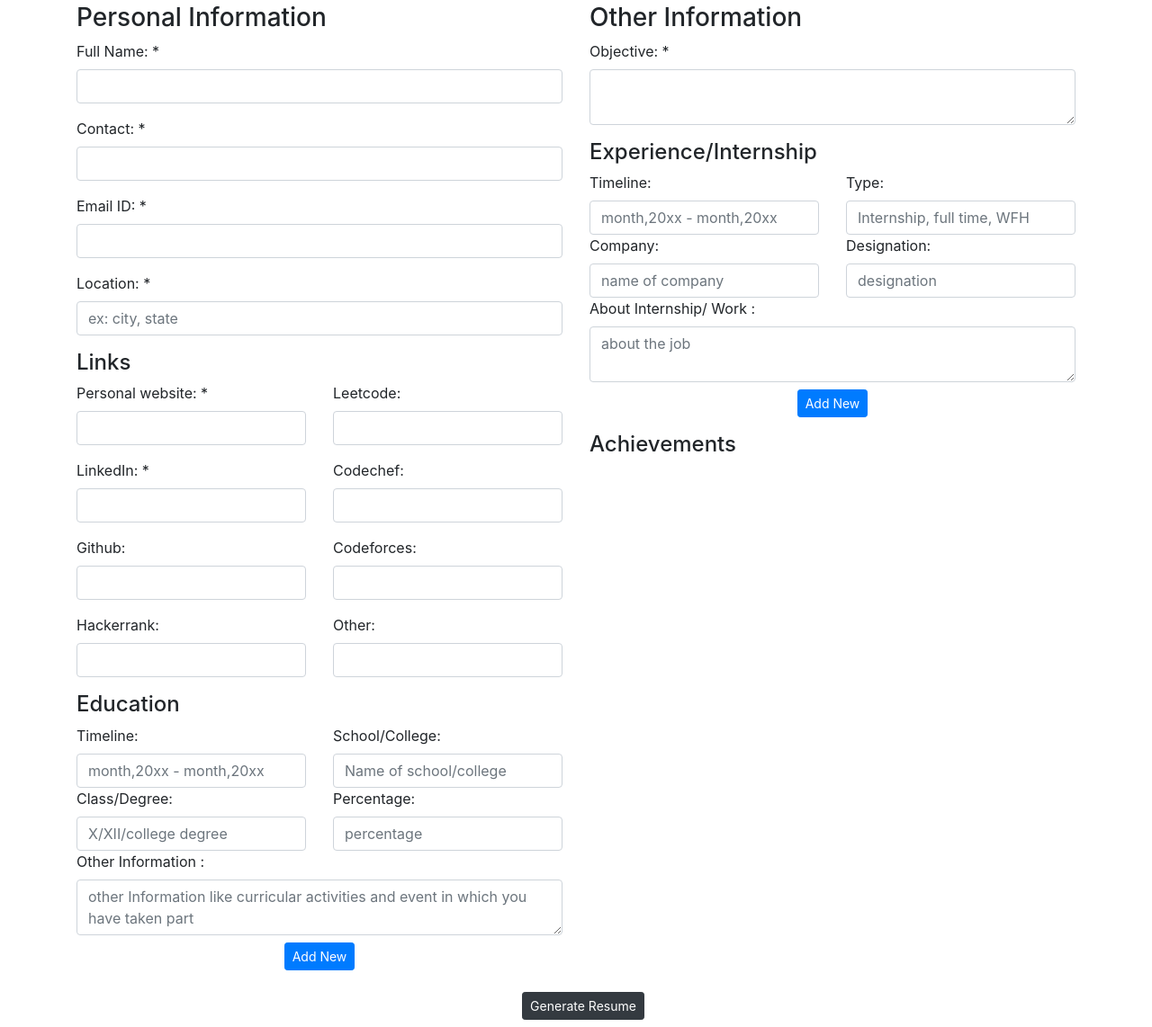
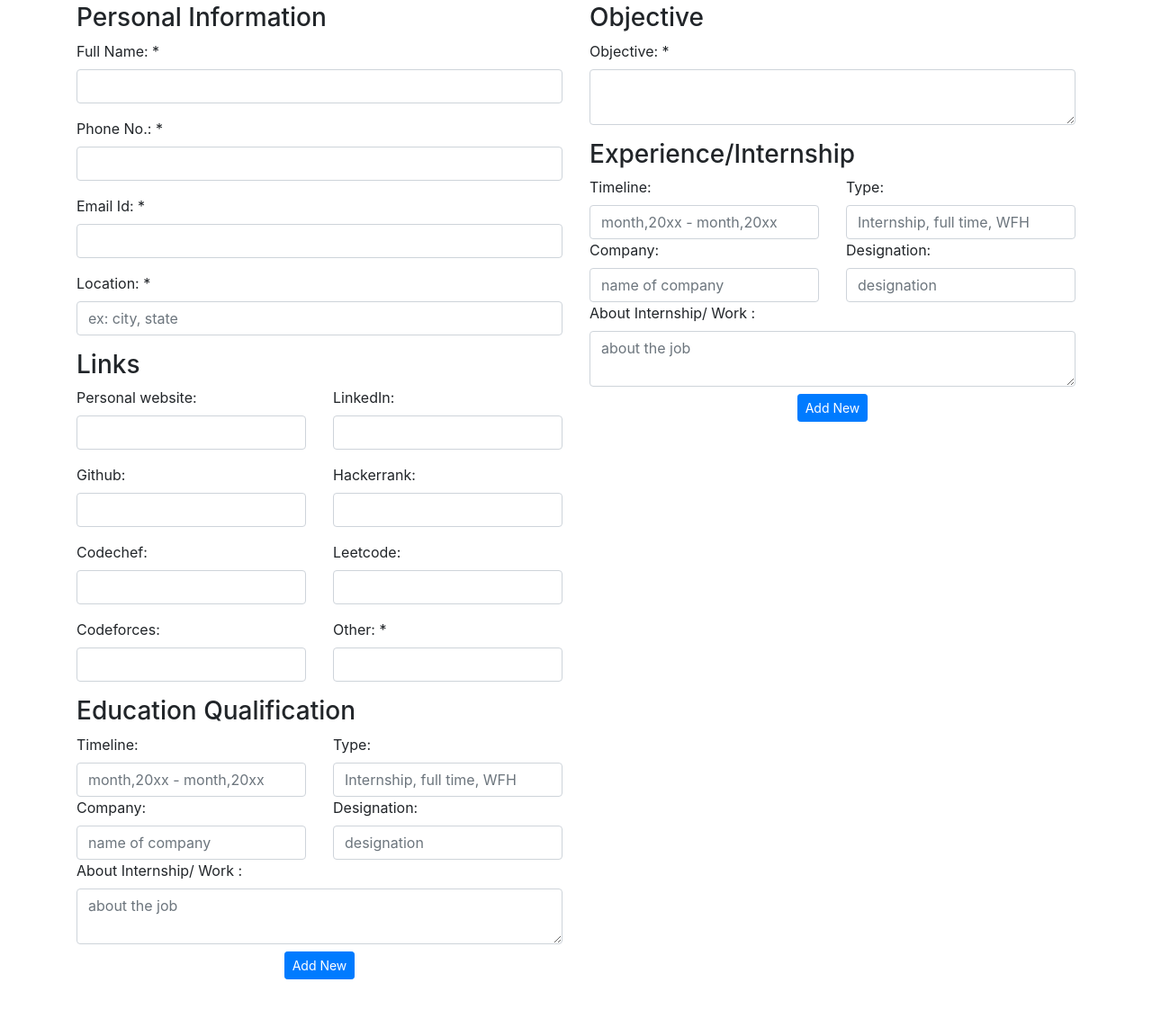
Before and after one commit to ajaypradhan/resume-builder, a plain HTML site: page index.html in a window 1280 px wide. Shown: the part 61-1203 px from the top of the page at 90% size. After the commit the page ends 1166 px from the top, so only its background shows below. Drawn offline with nearby package versions, Linux system fonts and the light colour scheme.

Commit message:
changes is html

```diff
--- a/index.html
+++ b/index.html
@@ -15,25 +15,26 @@
     <link rel="stylesheet" href="./style.css" />
     <title>Resume Builder</title>
   </head>
+
   <body>
     <div class="container">
       <h1 class="text-center my-2">Resume Builder</h1>
-
       <div class="row">
-        <!-- first column -->
-        <div class="col-md-6 col-xs-6">
+        <div class="col-md-6">
+          <!-- left column -->
+          <div id="personal-info">
             <h3>Personal Information</h3>
             <div class="form-group">
               <label for="full-name">Full Name: *</label>
-            <input type="text" id="full-name" class="form-control" />
+              <input type="text" id="full-name" class="form-control" required />
             </div>
             <div class="form-group">
-            <label for="contact">Contact: *</label>
-            <input type="text" id="contact" class="form-control" />
+              <label for="phoneNo">Phone No.: *</label>
+              <input type="text" id="phoneNo" class="form-control" required />
             </div>
             <div class="form-group">
-            <label for="eamilID">Email ID: *</label>
-            <input type="email" id="eamilID" class="form-control" />
+              <label for="emailID">Email Id: *</label>
+              <input type="text" id="emailID" class="form-control" required />
             </div>
             <div class="form-group">
               <label for="location">Location: *</label>
@@ -41,113 +42,57 @@
                 type="text"
                 id="location"
                 class="form-control"
+                required
                 placeholder="ex: city, state"
               />
             </div>
-          <h4>Links</h4>
+          </div>
+          <div id="social-links">
+            <h3>Links</h3>
             <div class="row">
               <div class="col-md-6">
                 <div class="form-group">
-                <label for="website">Personal website: *</label>
-                <input type="text" id="website" class="form-control" required />
+                  <label for="website">Personal website: </label>
+                  <input type="text" id="website" class="form-control" />
                 </div>
                 <div class="form-group">
-                <label for="linkedint">LinkedIn: *</label>
-                <input
-                  type="text"
-                  id="linkedin"
-                  class="form-control"
-                  required
-                />
-              </div>
-              <div class="form-group">
-                <label for="github">Github:</label>
+                  <label for="github">Github: </label>
                   <input type="text" id="github" class="form-control" />
                 </div>
                 <div class="form-group">
-                <label for="hackerrank">Hackerrank:</label>
-                <input type="text" id="hackerrank" class="form-control" />
+                  <label for="codechef">Codechef: </label>
+                  <input type="text" id="codechef" class="form-control" />
+                </div>
+                <div class="form-group">
+                  <label for="codeforces">Codeforces: </label>
+                  <input type="text" id="codeforces" class="form-control" />
                 </div>
               </div>
               <div class="col-md-6">
                 <div class="form-group">
-                <label for="leetcode">Leetcode:</label>
+                  <label for="linkedin">LinkedIn: </label>
+                  <input type="text" id="linkedin" class="form-control" />
+                </div>
+                <div class="form-group">
+                  <label for="hackerrank">Hackerrank: </label>
+                  <input type="text" id="hackerrank" class="form-control" />
+                </div>
+                <div class="form-group">
+                  <label for="leetcode">Leetcode: </label>
                   <input type="text" id="leetcode" class="form-control" />
                 </div>
                 <div class="form-group">
-                <label for="codechef">Codechef:</label>
-                <input type="text" id="codechef" class="form-control" />
-              </div>
-              <div class="form-group">
-                <label for="codeforces">Codeforces:</label>
-                <input type="text" id="codeforces" class="form-control" />
-              </div>
-              <div class="form-group">
-                <label for="anyother">Other:</label>
-                <input type="text" id="anyother" class="form-control" />
+                  <label for="other">Other: *</label>
+                  <input type="text" id="other" class="form-control" />
                 </div>
               </div>
             </div>
-          <h4>Education</h4>
-          <div class="form-group">
+          </div>
+          <div id="education">
+            <h3>Education Qualification</h3>
+            <div class="form-group" id = 'educationQualificationSection'>
+              <div class="work-section">
                 <div class="row">
-              <!-- first column of data -->
-              <div class="col-md-6">
-                <label for="">Timeline:</label>
-                <input
-                  type="text"
-                  class="form-control timeline-education"
-                  placeholder="month,20xx - month,20xx"
-                />
-                <label for="">Class/Degree:</label>
-                <input
-                  type="text"
-                  class="form-control class"
-                  placeholder="X/XII/college degree"
-                />
-              </div>
-
-              <!-- second column data -->
-              <div class="col-md-6">
-                <label for="">School/College:</label>
-                <input
-                  type="text"
-                  class="form-control school-name"
-                  placeholder="Name of school/college"
-                />
-                <label for="">Percentage:</label>
-                <input
-                  type="text"
-                  class="form-control percentage"
-                  placeholder="percentage"
-                />
-              </div>
-            </div>
-            <label for="">Other Information : </label>
-            <textarea
-              class="form-control about-work"
-              placeholder="other Information like curricular activities and event in which you have taken part"
-            ></textarea>
-            <div class="container text-center mt-2" id="add-EQ-button">
-              <button class="btn btn-primary btn-sm">Add New</button>
-            </div>
-          </div>
-        </div>
-        <!-- second column -->
-        <div class="col-md-6 col-xs-6">
-          <h3>Other Information</h3>
-
-          <!-- objective -->
-          <div class="form-group">
-            <label for="objective">Objective: *</label>
-            <textarea id="objective" class="form-control" required></textarea>
-          </div>
-
-          <!-- working Experience/internships -->
-          <h4>Experience/Internship</h4>
-          <div class="form-group">
-            <div class="row">
-              <!-- first column of data -->
                   <div class="col-md-6">
                     <label for="">Timeline:</label>
                     <input
@@ -162,8 +107,6 @@
                       placeholder="name of company"
                     />
                   </div>
-
-              <!-- second column data -->
                   <div class="col-md-6">
                     <label for="">Type:</label>
                     <input
@@ -179,23 +122,92 @@
                     />
                   </div>
                 </div>
+                <div class="row">
+                  <div class="col-md-12">
                     <label for="">About Internship/ Work : </label>
                     <textarea
                       class="form-control about-work"
                       placeholder="about the job"
                     ></textarea>
-            <div class="container text-center mt-2" id="add-WE-button">
-              <button class="btn btn-primary btn-sm">Add New</button>
                   </div>
                 </div>
-          <h4>Achievements</h4>
+              </div>
+              <div class="container text-center mt-2" id="add-WE-button">
+                <button
+                  onclick="addNewWeSection()"
+                  class="btn btn-primary btn-sm"
+                >
+                  Add New
+                </button>
               </div>
             </div>
-      <div class="container text-center m-2" id="generate-resume">
-          <button class="btn btn-dark btn-sm">Generate Resume</button>
           </div>
         </div>
-
+        <div class="col-md-6">
+          <div id="objective">
+            <h3>Objective</h3>
+            <div class="form-group">
+              <label for="objective">Objective: *</label>
+              <textarea id="objective" class="form-control" required></textarea>
+            </div>
+          </div>
+          <div id="work-experience">
+            <h3>Experience/Internship</h3>
+            <div class="form-group" id = 'workExperienceSection'>
+              <div class="work-section">
+                <div class="row">
+                  <div class="col-md-6">
+                    <label for="">Timeline:</label>
+                    <input
+                      type="text"
+                      class="form-control timeline"
+                      placeholder="month,20xx - month,20xx"
+                    />
+                    <label for="">Company:</label>
+                    <input
+                      type="text"
+                      class="form-control company"
+                      placeholder="name of company"
+                    />
+                  </div>
+                  <div class="col-md-6">
+                    <label for="">Type:</label>
+                    <input
+                      type="text"
+                      class="form-control type-of-job"
+                      placeholder="Internship, full time, WFH"
+                    />
+                    <label for="">Designation:</label>
+                    <input
+                      type="text"
+                      class="form-control designation"
+                      placeholder="designation"
+                    />
+                  </div>
+                </div>
+                <div class="row">
+                  <div class="col-md-12">
+                    <label for="">About Internship/ Work : </label>
+                    <textarea
+                      class="form-control about-work"
+                      placeholder="about the job"
+                    ></textarea>
+                  </div>
+                </div>
+              </div>
+              <div class="container text-center mt-2" id="add-WE-button">
+                <button
+                  onclick="addNewWeSection()"
+                  class="btn btn-primary btn-sm"
+                >
+                  Add New
+                </button>
+              </div>
+            </div>
+          </div>
+        </div>
+      </div>
+    </div>
     <script
       src="https://code.jquery.com/jquery-3.5.1.slim.min.js"
       integrity="sha384-DfXdz2htPH0lsSSs5nCTpuj/zy4C+OGpamoFVy38MVBnE+IbbVYUew+OrCXaRkfj"
```
Lines whose indentation alone changed are shown as unchanged.
